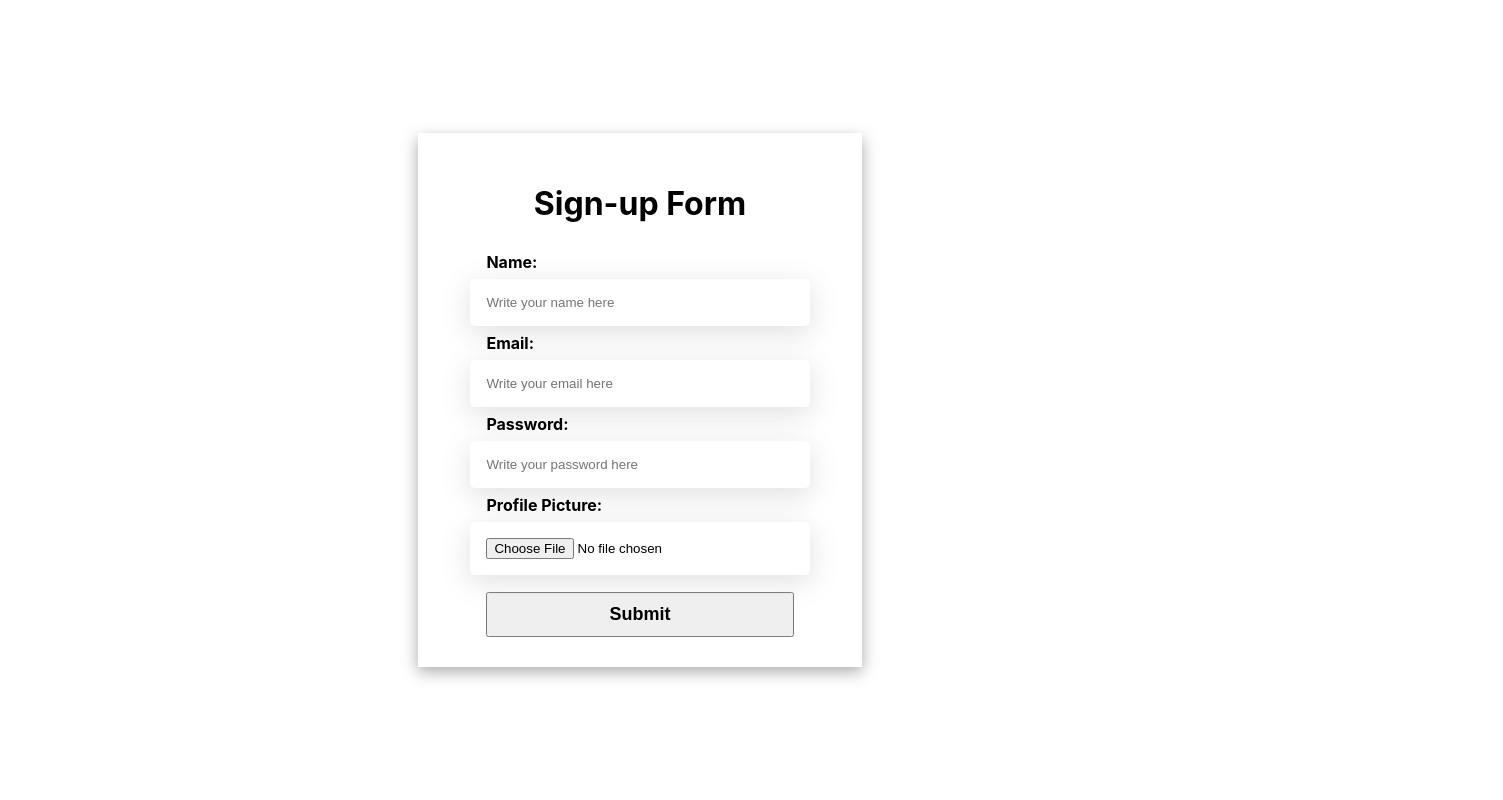
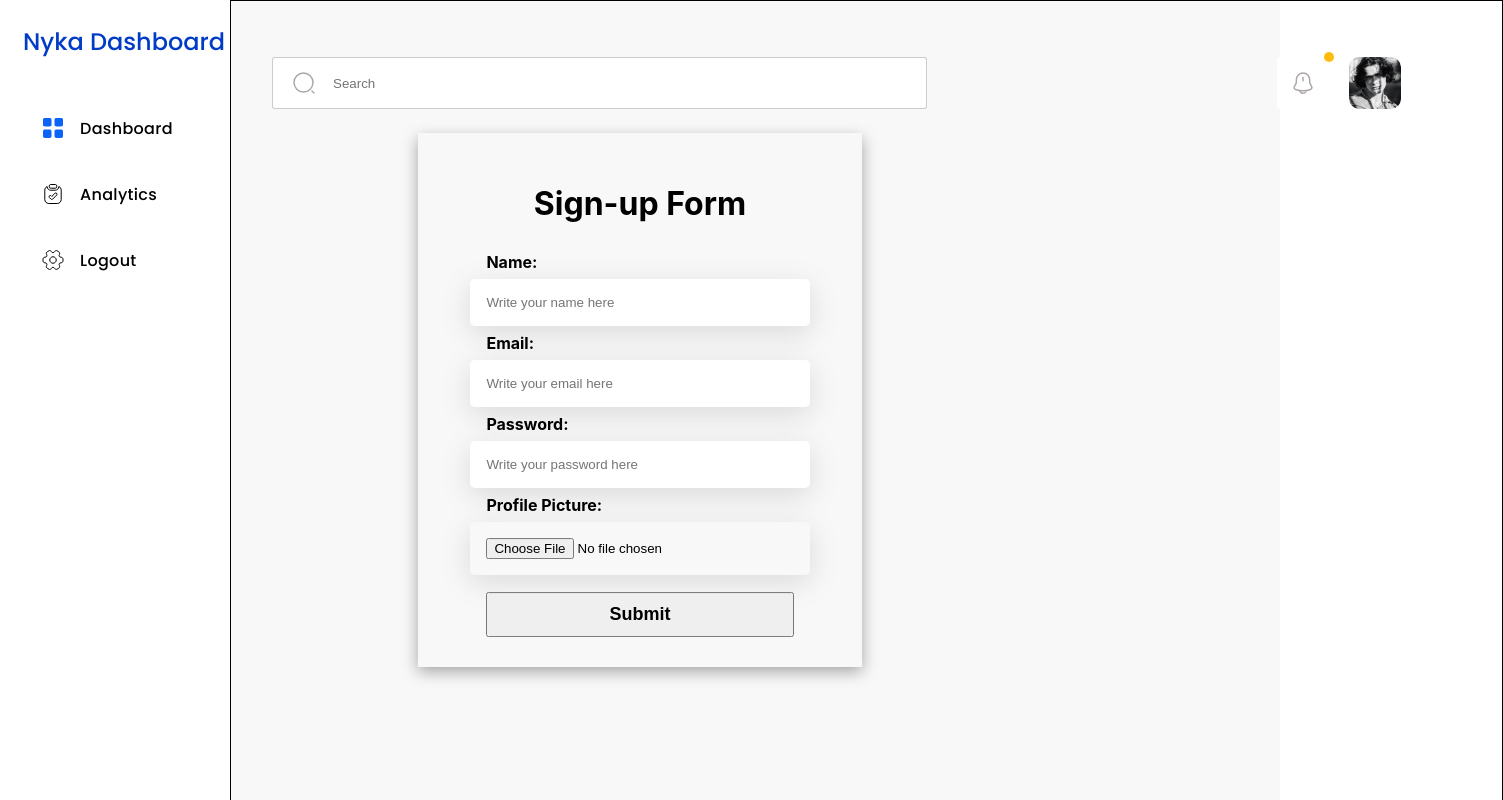
Before and after one commit to sagarkadamsearch/revision_assignment_sigma, a React (Create React App) app: page / in a window 1280 px wide. Shown: the top 800 px of the page, 1503 px wide, since content can reach past the window. Built offline with nearby package versions, Linux system fonts and the light colour scheme; the HTML template or start-up script is replaced by a standard one.

Commit message:
first commit

```diff
--- a/src/App.js
+++ b/src/App.js
@@ -1,12 +1,11 @@
 import './App.css';
-
-// import Admin from './Pages/Admin';
+import Admin from "./Pages/Admin"
 import Signup from './Pages/Signup';
 
 function App() {
   return (
     <div className="App">
-     {/* <Admin/> */}
+     <Admin/>
      <Signup/>
     </div>
   );
```
